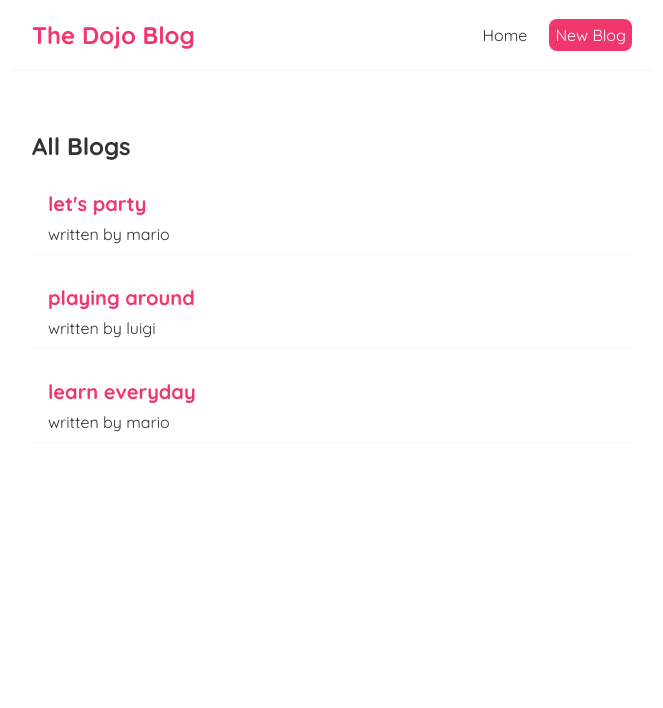
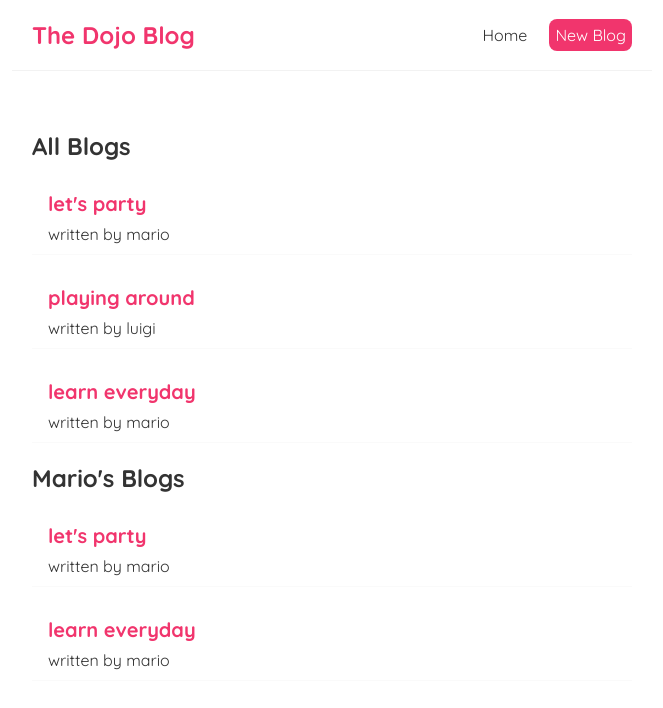
Before and after one commit to aysf/reactblog, a React (Create React App) app: page / in a window 1280 px wide. Shown: the top 708 px of the page, without its empty margins (308-971 px from the left). Built offline with nearby package versions, Linux system fonts and the light colour scheme; the HTML template or start-up script is replaced by a standard one.

Commit message:
reusing components

```diff
--- a/src/BlogList.js
+++ b/src/BlogList.js
@@ -3,7 +3,7 @@
 export const BlogList = (props) => {
   const blogs = props.blogs
   const title = props.title
-  console.log(blogs)
+
   return (
     <div className='blog-list'>
         <h2>{title}</h2>
--- a/src/Home.js
+++ b/src/Home.js
@@ -11,6 +11,7 @@
   return (
     <div className='home'>
       <BlogList blogs={blogs} title="All Blogs"/>
+      <BlogList blogs={blogs.filter((blog) => blog.author === 'mario' )} title="Mario's Blogs"/>
     </div>
   );
 
```
